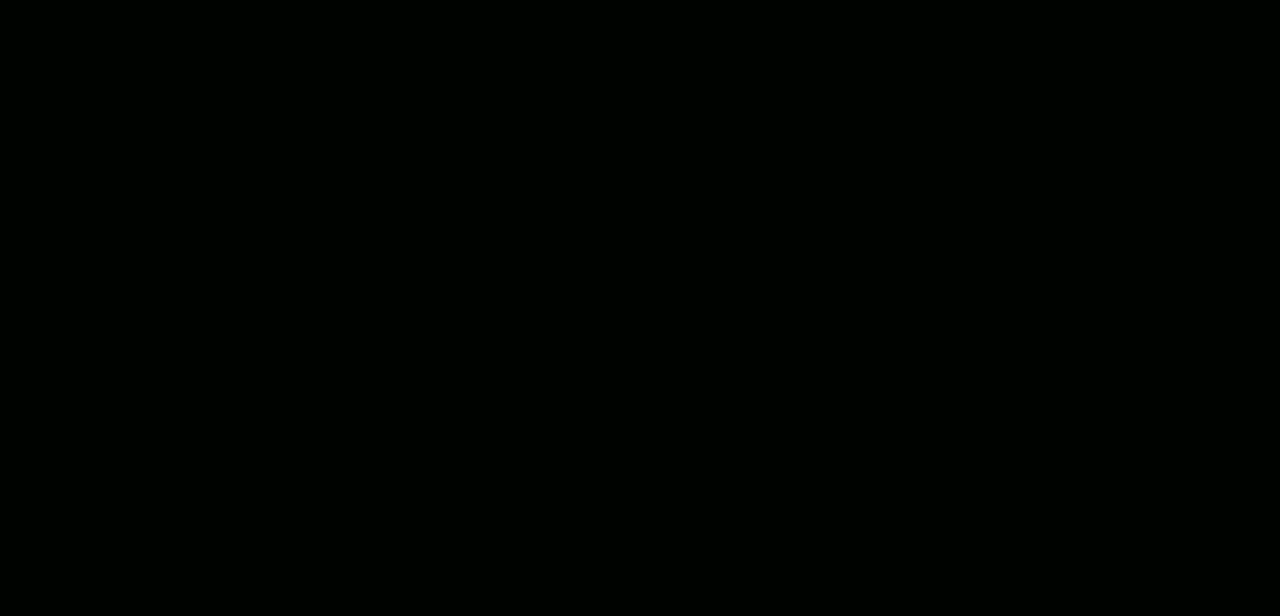
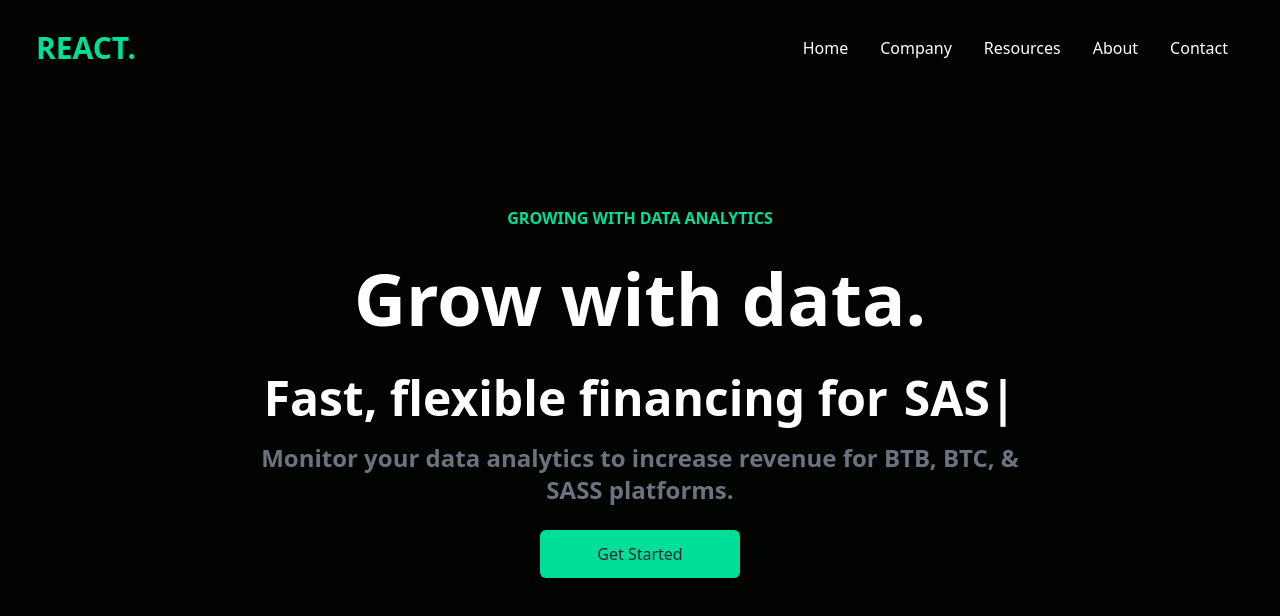
Before and after one commit to Hossein-Haghshenas/Data-Finance-ReactJs, a React (Create React App) app: page / in a window 1280 px wide. Shown: the top 616 px of the page. Built offline with nearby package versions, Linux system fonts and the light colour scheme.

Commit message:
Import components in the app

```diff
--- a/src/App.js
+++ b/src/App.js
@@ -1,5 +1,13 @@
+import Navbar from "./components/Navbar";
+import Hero from "./components/Hero";
+
 const App = () => {
-  return <div></div>;
+  return (
+    <div>
+      <Navbar />
+      <Hero />
+    </div>
+  );
 };
 
 export default App;
```
